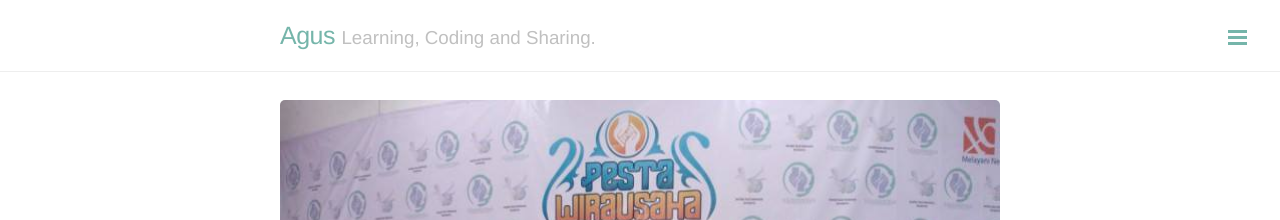
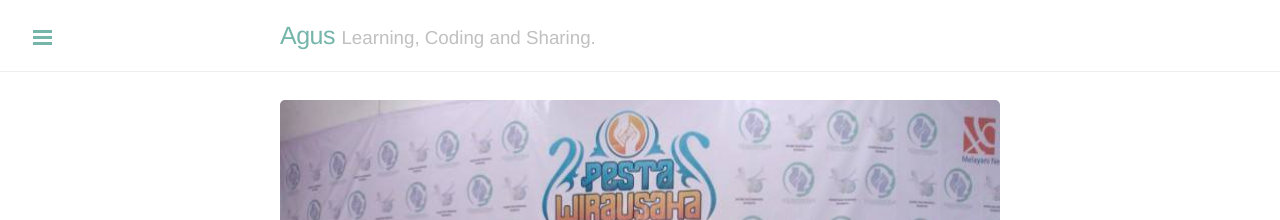
Before and after one commit to agussuhartono/agussuhartono.github.io, a Jekyll site: the page built from index.html, in a window 1280 px wide. Shown: the top 220 px of the page. Built offline with Jekyll 4.4.1, drawn with Linux system fonts in a browser that asks for light colours; Markdown is read by kramdown in place of the engine named in the settings; comment, search, counter and statistics services are not loaded.

Commit message:
layout non reverse

```diff
--- a/_layouts/default.html
+++ b/_layouts/default.html
@@ -4,7 +4,7 @@
   {% include head.html %}
 
   <!-- https://github.com/poole/lanyon -->
-  <body class="theme-base-0c layout-reverse">
+  <body class="theme-base-0c">
 
     {% include sidebar.html %}
 
```
